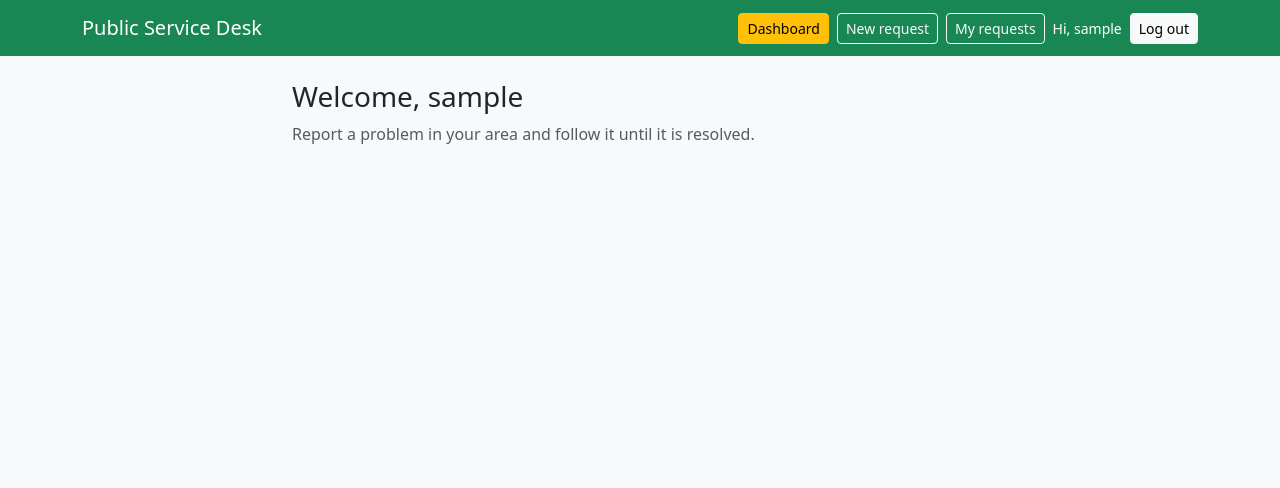
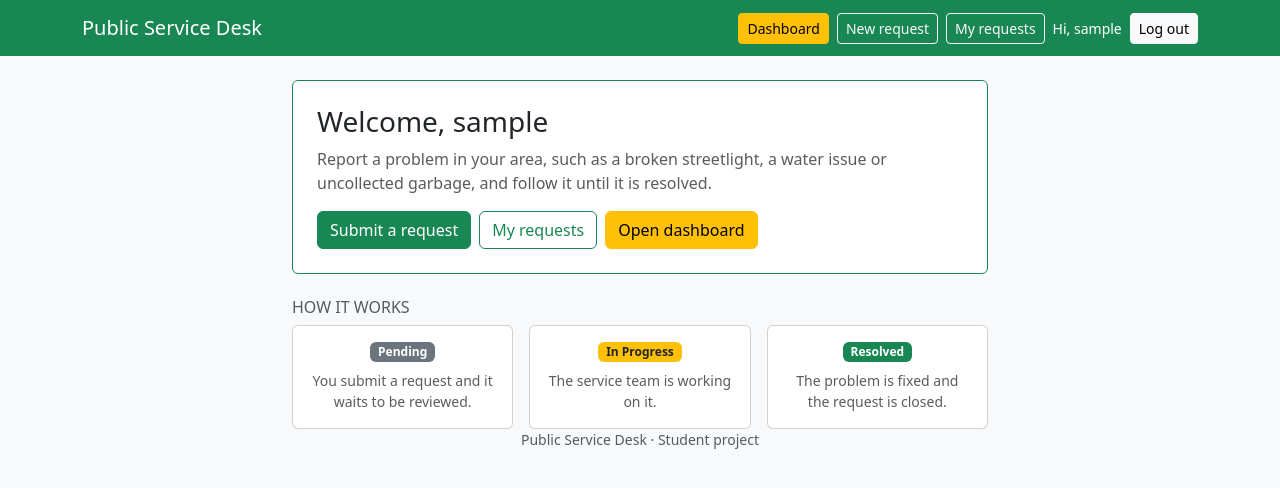
Before and after one commit to Milashi254/service-desk, a Django app: page / in a window 1280 px wide. Shown: the top 488 px of the page. Run offline with Django 5.2, Linux system fonts and the light colour scheme; the visitor is signed in with stand-in values (Sample User, id 1).

Commit message:
Improve home page and navigation

```diff
--- a/templates/base.html
+++ b/templates/base.html
@@ -21,7 +21,7 @@
   <nav class="navbar navbar-dark bg-success mb-4">
     <div class="container">
       <a class="navbar-brand" href="{% url 'home' %}">Public Service Desk</a>
-      <div class="d-flex gap-2 align-items-center">
+            <div class="d-flex flex-wrap gap-2 align-items-center">
         {% if user.is_authenticated %}
                   {% if user.is_staff %}<a class="btn btn-sm btn-warning" href="{% url 'admin_dashboard' %}">Dashboard</a>{% endif %}
                   <a class="btn btn-sm btn-outline-light" href="{% url 'submit_request' %}">New request</a>
@@ -43,6 +43,8 @@
       <div class="alert alert-success">{{ message }}</div>
     {% endfor %}
     {% block content %}{% endblock %}
+      <footer class="text-center text-muted small pb-4">Public Service Desk · Student project</footer>
   </main>
+    {% block scripts %}{% endblock %}
 </body>
 </html>
--- a/templates/home.html
+++ b/templates/home.html
@@ -1,5 +1,19 @@
 {% extends 'base.html' %}
+{% block title %}Home{% endblock %}
 {% block content %}
-  <h1 class="h3">Welcome, {{ user.username }}</h1>
-  <p class="text-muted">Report a problem in your area and follow it until it is resolved.</p>
+  <div class="card p-4 mb-4 border-success">
+    <h1 class="h3">Welcome, {{ user.username }}</h1>
+    <p class="text-muted mb-3">Report a problem in your area, such as a broken streetlight, a water issue or uncollected garbage, and follow it until it is resolved.</p>
+    <div class="d-flex flex-wrap gap-2">
+      <a class="btn btn-success" href="{% url 'submit_request' %}">Submit a request</a>
+      <a class="btn btn-outline-success" href="{% url 'my_requests' %}">My requests</a>
+      {% if user.is_staff %}<a class="btn btn-warning" href="{% url 'admin_dashboard' %}">Open dashboard</a>{% endif %}
+    </div>
+  </div>
+  <h2 class="h6 text-muted text-uppercase mb-2">How it works</h2>
+  <div class="row g-3 text-center">
+    <div class="col-12 col-sm-4"><div class="card p-3 h-100"><span class="badge bg-secondary mb-2 align-self-center">Pending</span><div class="small text-muted">You submit a request and it waits to be reviewed.</div></div></div>
+    <div class="col-12 col-sm-4"><div class="card p-3 h-100"><span class="badge bg-warning text-dark mb-2 align-self-center">In Progress</span><div class="small text-muted">The service team is working on it.</div></div></div>
+    <div class="col-12 col-sm-4"><div class="card p-3 h-100"><span class="badge bg-success mb-2 align-self-center">Resolved</span><div class="small text-muted">The problem is fixed and the request is closed.</div></div></div>
+  </div>
 {% endblock %}
```
